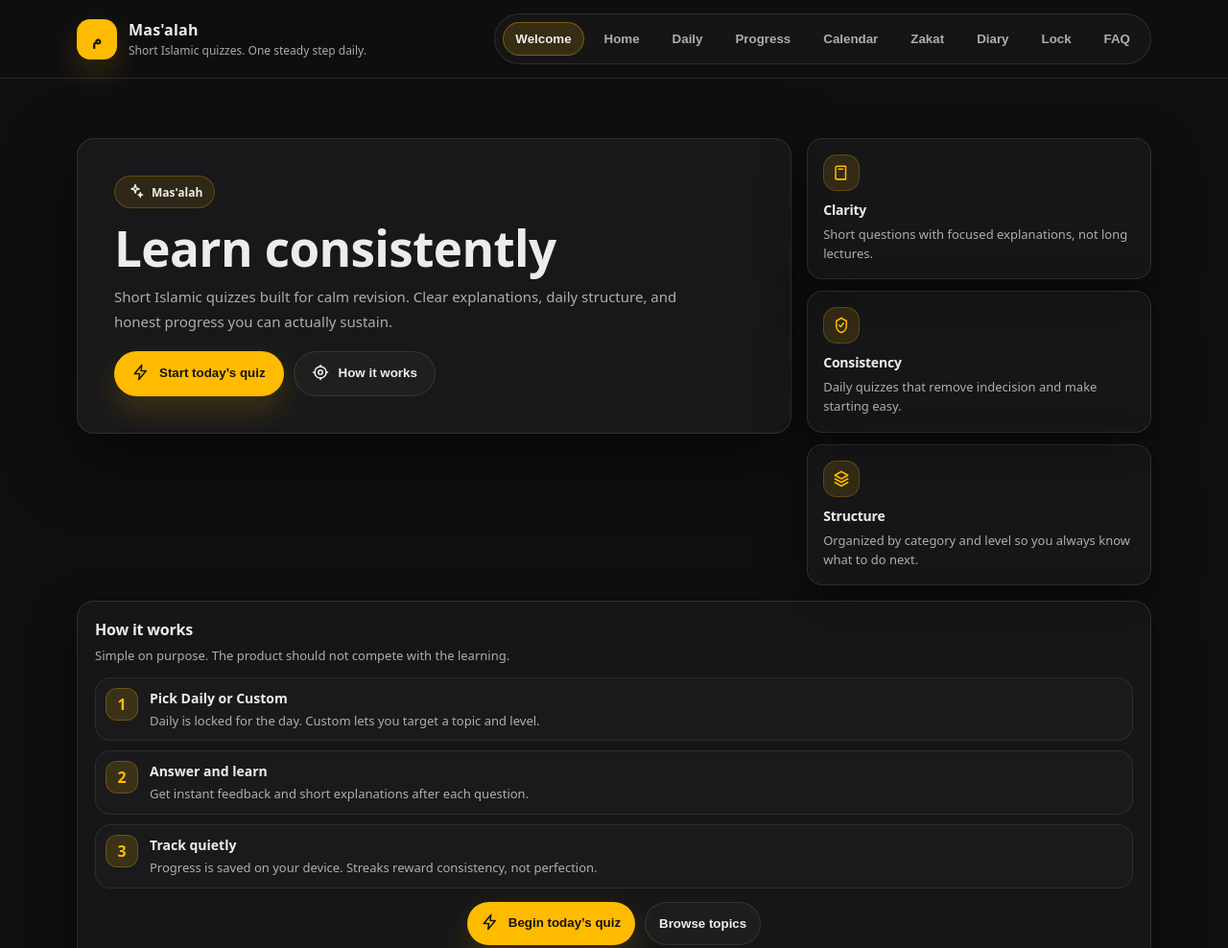
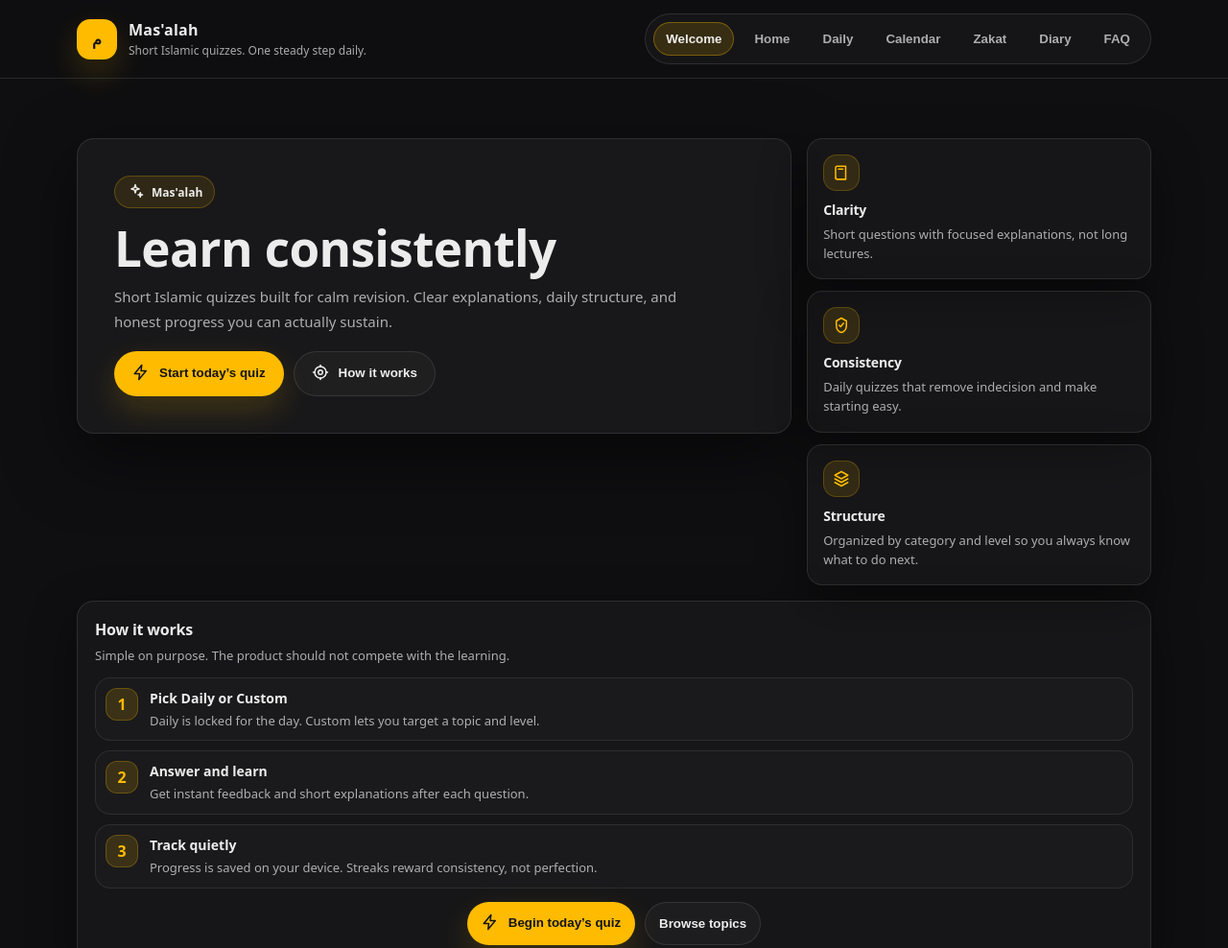
Before and after one commit to kaatibyusuf/mas-alah, a plain HTML site: page index.html in a window 1280 px wide. Shown: the top 988 px of the page at 96% size. Drawn offline with Linux system fonts and the light colour scheme.

Commit message:
update nav

```diff
--- a/index.html
+++ b/index.html
@@ -32,11 +32,9 @@
         <button class="nav-btn" data-route="welcome" type="button">Welcome</button>
         <button class="nav-btn" data-route="home" type="button">Home</button>
         <button class="nav-btn" data-route="daily" type="button">Daily</button>
-        <button class="nav-btn" data-route="progress" type="button">Progress</button>
         <button class="nav-btn" data-route="calendar" type="button">Calendar</button>
         <button class="nav-btn" data-route="zakat" type="button">Zakat</button>
         <button class="nav-btn" data-route="diary" type="button">Diary</button>
-        <button class="nav-btn" data-route="lock" type="button">Lock</button>
         <button class="nav-btn" data-route="faq" type="button">FAQ</button>
       </div>
     </nav>
```
